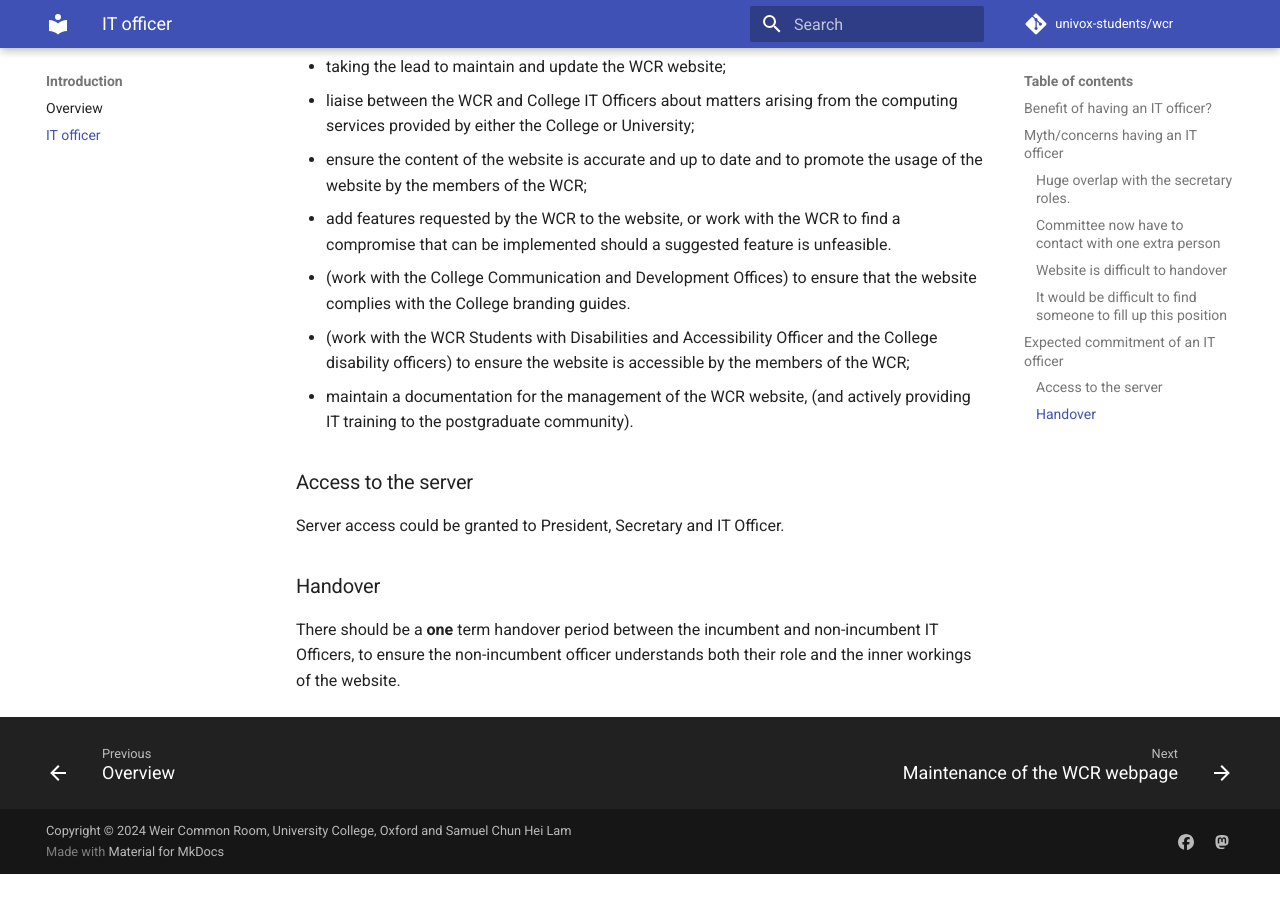
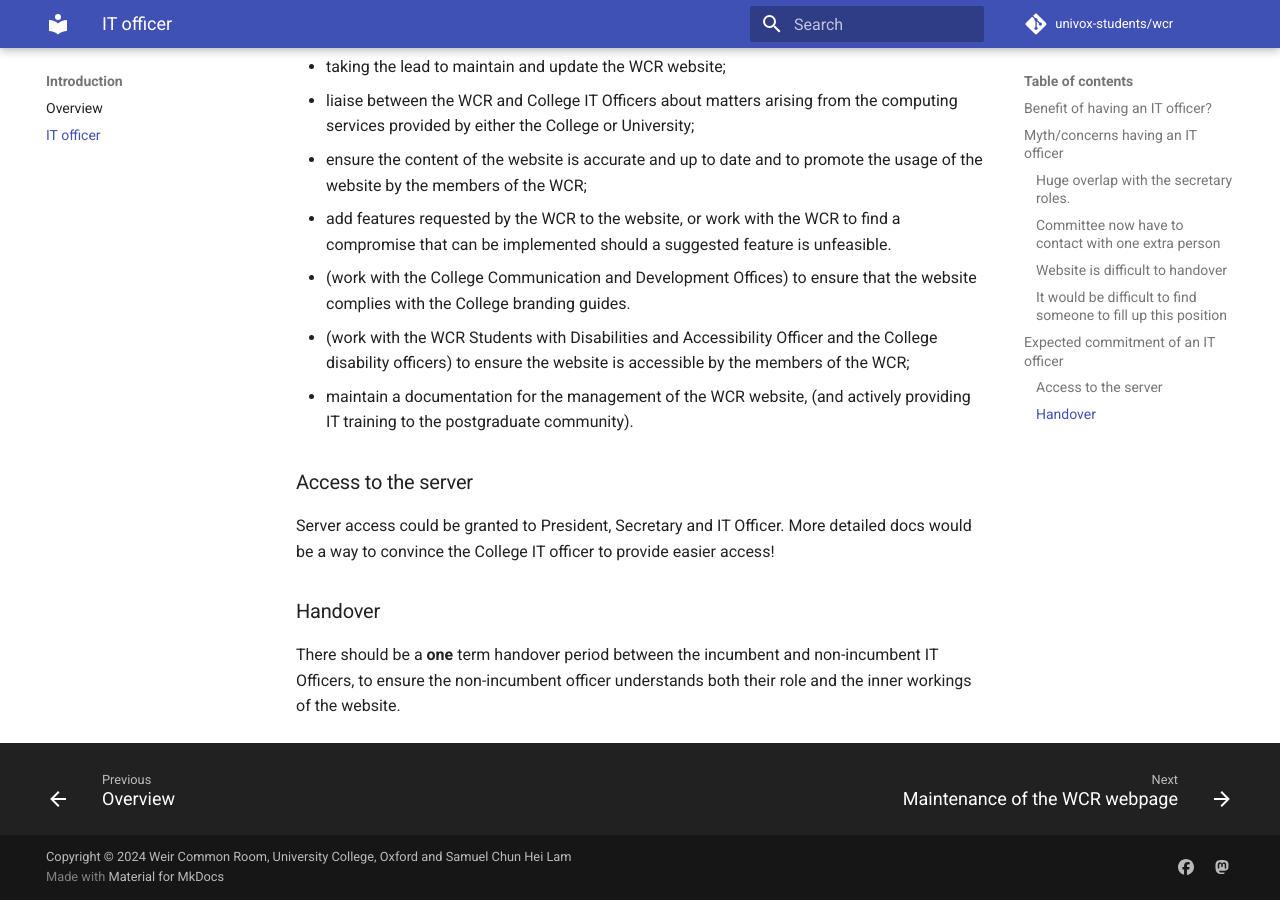
Before and after one commit to univox-students/univox-students.github.io, an MkDocs documentation site: the page built from docs/introduction/it_officer.md, in a window 1280 px wide and 900 px high, scrolled down 1739 px. Built offline with MkDocs 1.6.1 and Material for MkDocs 9.7.7, drawn with Linux system fonts in a browser that asks for light colours; comment, search, counter and statistics services are not loaded; before the commit the page ends 2613 px from its top, so only the background shows below that.

Commit message:
Another try

```diff
--- a/docs/introduction/it_officer.md
+++ b/docs/introduction/it_officer.md
@@ -41,7 +41,7 @@ The role description is taken from the [Univ JCR Standing Order](https://www.uni
 - maintain a documentation for the management of the WCR website, (and actively providing IT training to the postgraduate community).
 
 ### Access to the server
-Server access could be granted to President, Secretary and IT Officer.
+Server access could be granted to President, Secretary and IT Officer. More detailed docs would be a way to convince the College IT officer to provide easier access!
 
 ### Handover
 
```
